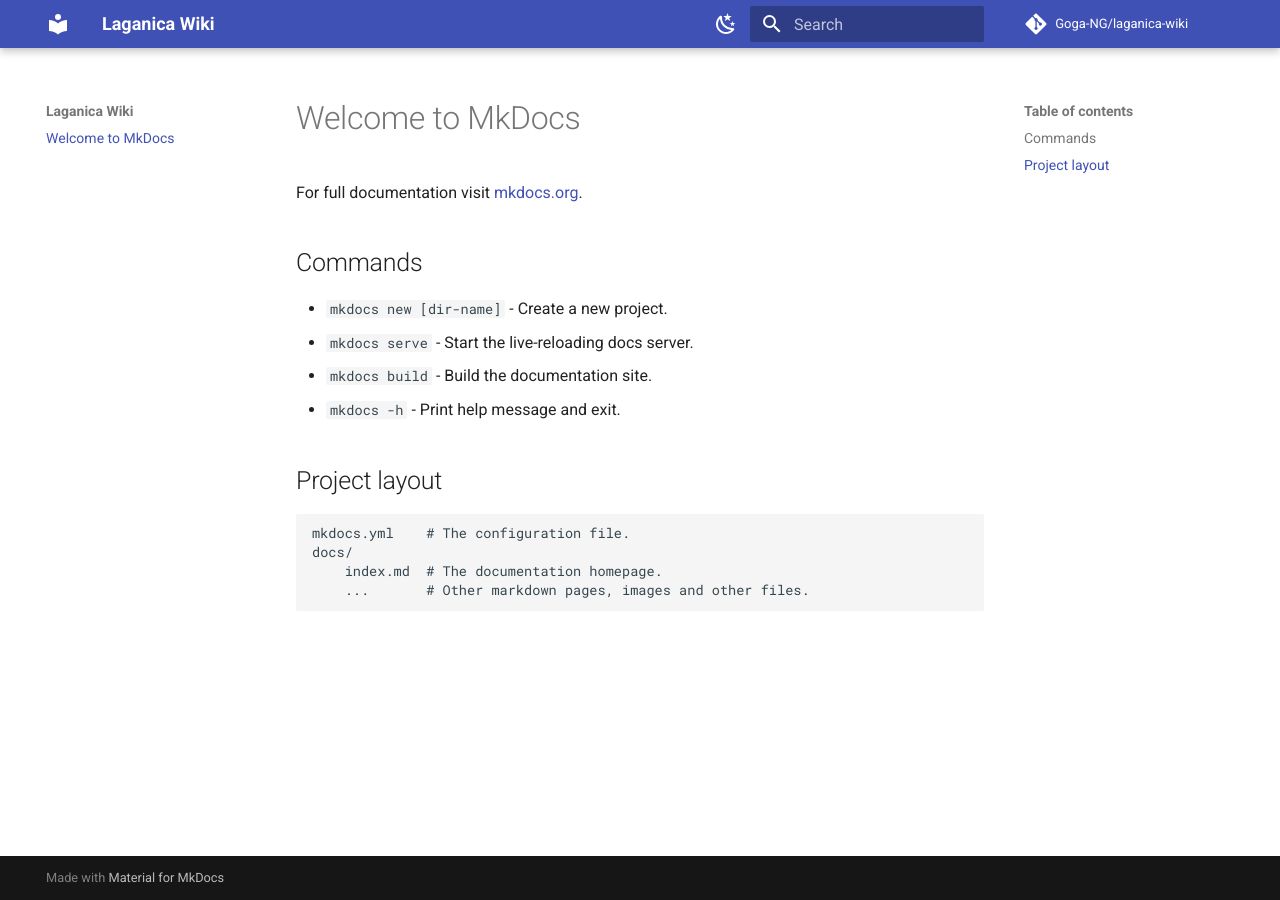
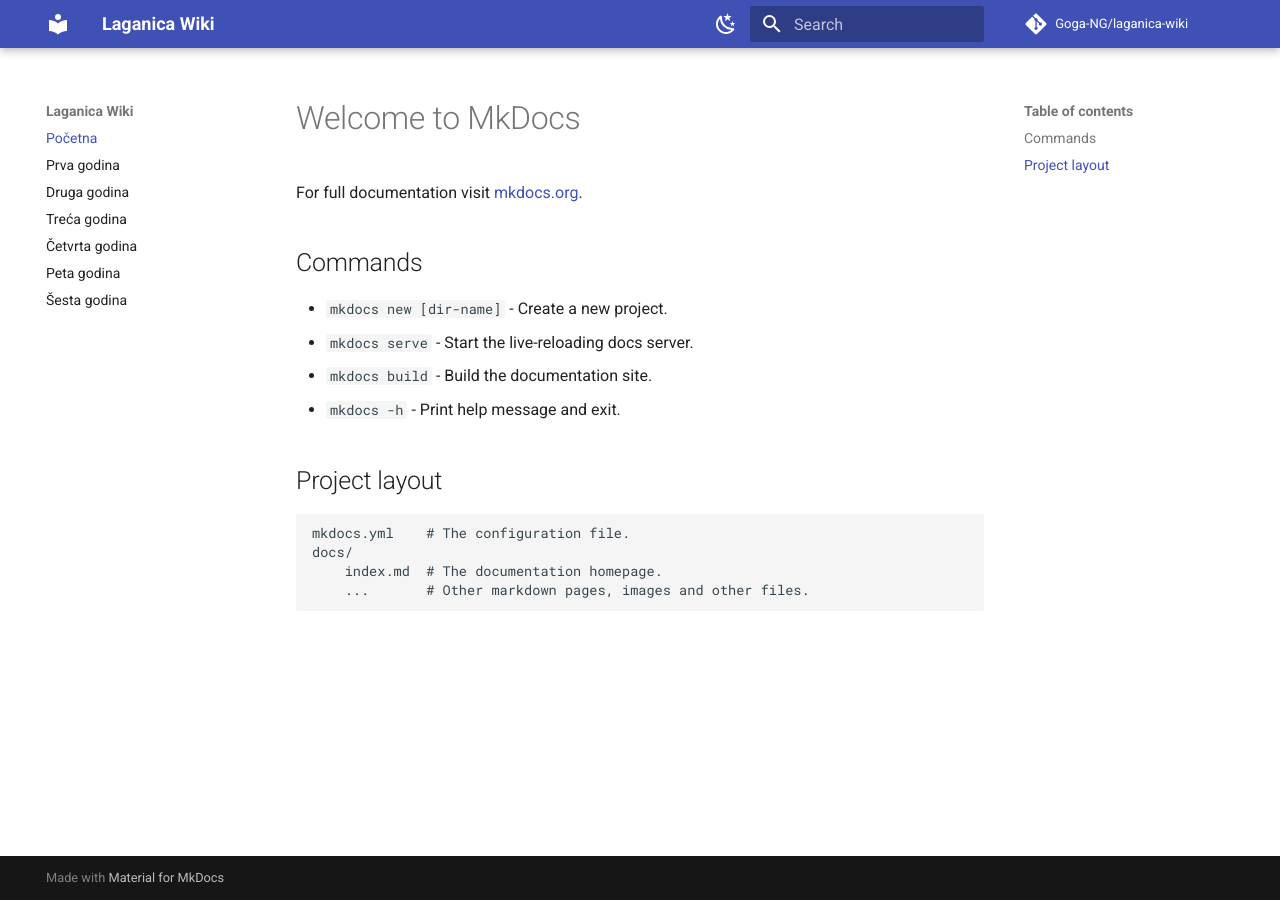
Before and after one commit to Goga-NG/laganica-wiki, an MkDocs documentation site: the page built from docs/index.md, in a window 1280 px wide. Built offline with MkDocs 1.6.1 and Material for MkDocs 9.7.7, drawn with Linux system fonts in a browser that asks for light colours; comment, search, counter and statistics services are not loaded.

Commit message:
Dodati folderi godina

```diff
--- a/mkdocs.yml
+++ b/mkdocs.yml
@@ -18,3 +18,12 @@
       toggle:
         icon: material/weather-sunny
         name: Svetla tema
+
+nav:
+  - Početna: index.md
+  - Prva godina: prva-godina/index.md
+  - Druga godina: druga-godina/index.md
+  - Treća godina: treca-godina/index.md
+  - Četvrta godina: cetvrta-godina/index.md
+  - Peta godina: peta-godina/index.md
+  - Šesta godina: sesta-godina/index.md
```
Also changed, not shown: docs/prva-godina/index.md (added, +1 -0 lines), docs/sesta-godina/index.md (added, +1 -0 lines).
